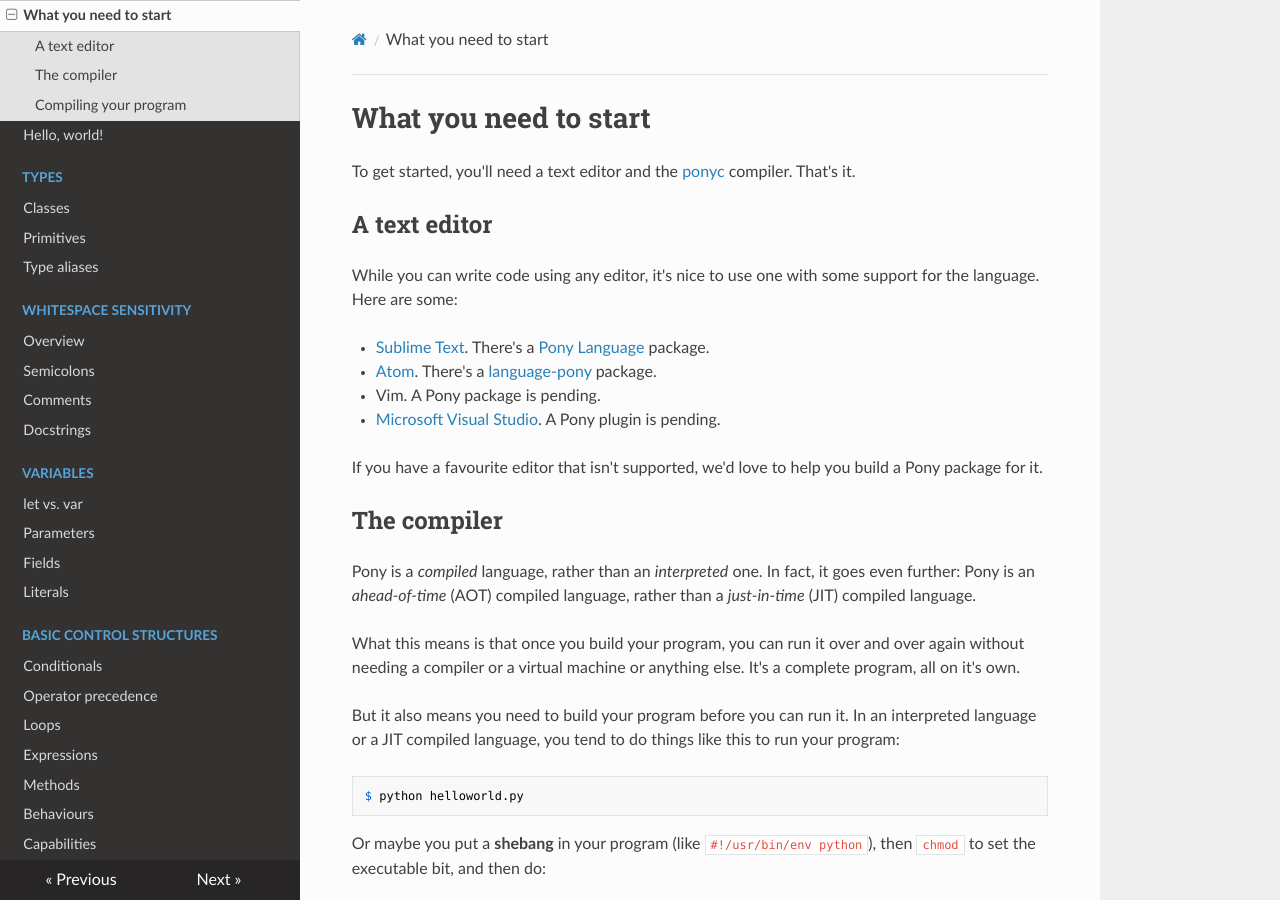
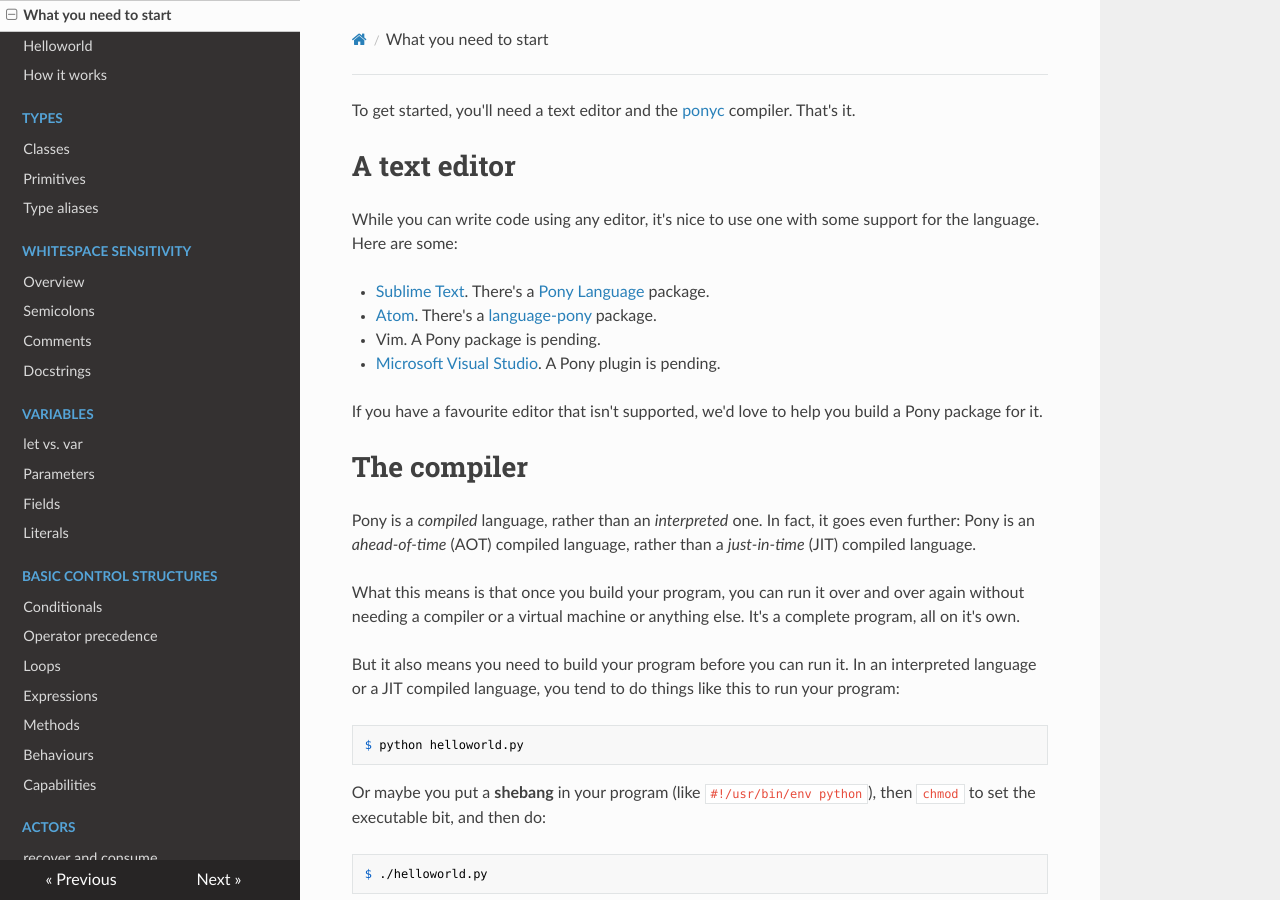
Before and after one commit to ponylang/pony-tutorial, an MkDocs documentation site: the page built from docs/getting-started/what-you-need-to-start.md, in a window 1280 px wide and 900 px high. Built offline with MkDocs 1.6.1, drawn with Linux system fonts in a browser that asks for light colours; nearby versions of some CDN libraries; old or Windows-style settings are respelled for this version of MkDocs.

Commit message:
getting started / how it works

````diff
--- a/docs/getting-started/helloworld.md
+++ b/docs/getting-started/helloworld.md
@@ -1,5 +1,3 @@
-# Hello, world!
-
 Our first program will be a very traditional one. We're going to print "Hello, world!". First, create a directory called `helloworld`:
 
 ```
@@ -9,7 +7,7 @@ $ cd helloworld
 
 __Does the name of the directory matter?__ Yes, it does. It's the name of your program! When your program is compiled, the resulting executable binary will have the same name as the directory your program lives in.
 
-## The code
+# The code
 
 Then, create a file in that directory called `main.pony`.
 
@@ -23,7 +21,7 @@ actor Main
     env.out.print("Hello, world!")
 ```
 
-## Compiling the program
+# Compiling the program
 
 Now compile it:
 
@@ -41,7 +39,7 @@ Look at that! It built the current directory, `.`, plus the stuff that is built
 
 __Wait, it linked too?__ Yes. You won't need a build system (like `make`) for Pony. It handles that for you (including handling the order of dependencies when you link to C libraries, but we'll get to that later).
 
-## Running the program
+# Running the program
 
 Now we can run the program:
 
--- a/docs/getting-started/what-you-need-to-start.md
+++ b/docs/getting-started/what-you-need-to-start.md
@@ -1,8 +1,6 @@
-# What you need to start
-
 To get started, you'll need a text editor and the [ponyc](https://github.com/CausalityLtd/ponyc) compiler. That's it.
 
-## A text editor
+# A text editor
 
 While you can write code using any editor, it's nice to use one with some support for the language. Here are some:
 
@@ -13,7 +11,7 @@ While you can write code using any editor, it's nice to use one with some suppor
 
 If you have a favourite editor that isn't supported, we'd love to help you build a Pony package for it.
 
-## The compiler
+# The compiler
 
 Pony is a _compiled_ language, rather than an _interpreted_ one. In fact, it goes even further: Pony is an _ahead-of-time_ (AOT) compiled language, rather than a _just-in-time_ (JIT) compiled language.
 
@@ -33,7 +31,7 @@ $ ./helloworld.py
 
 When you use Pony, you don't do any of that!
 
-## Compiling your program
+# Compiling your program
 
 If you are in the same directory as your program, you can just do:
 
--- a/mkdocs.yml
+++ b/mkdocs.yml
@@ -6,6 +6,7 @@ pages:
 - ["installation/windows.md", "Installation", "Windows"]
 - ["getting-started/what-you-need-to-start.md"]
 - ["getting-started/helloworld.md"]
+- ["getting-started/how-it-works.md"]
 - ["types/classes.md", "Types", "Classes"]
 - ["types/primitives.md", "Types", "Primitives"]
 - ["types/type-alias.md", "Types", "Type aliases"]
````
Also changed, not shown: docs/getting-started/how-it-works.md (added, +59 -0 lines).
